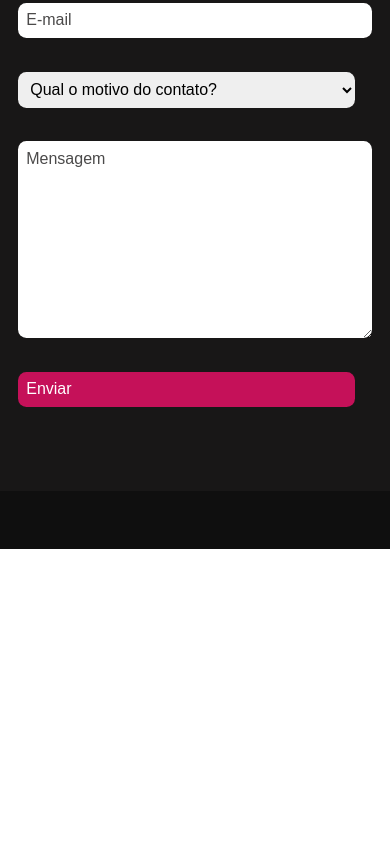
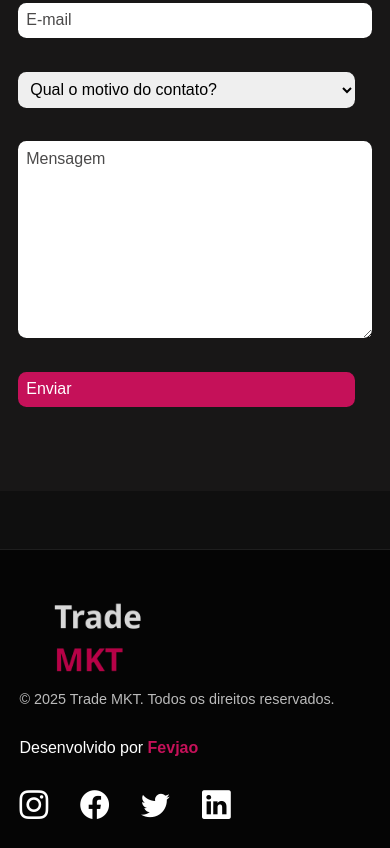
Before and after one commit to afterbx/TradeMKT, a plain HTML site: page index.html in a window 390 px wide. Shown: the part 5015-5863 px from the top of the page. Before the commit the page ends 5564 px from the top, so only its background shows below. Drawn offline with nearby package versions, Linux system fonts and the light colour scheme.

Commit message:
FEAT footer adicionado, site pre pronto falta responsividade

```diff
--- a/index.html
+++ b/index.html
@@ -189,7 +189,22 @@
      </section>
      <!-- Fim contato/ formulário -->
 
+     <!-- Inicio footer -->
+      <footer>
+        <div id="footer-content">
+            <div id="logo-footer"><img src="asssets/imagens/trrade-removebg-preview.png" alt="Logo Trade" width="150px">
+            <p id="texto-footer">© 2025 Trade MKT. Todos os direitos reservados.</p></div>
+            <div id="developer"><p>Desenvolvido por <a href="https://linkedin.com/in/fevjao" target="_blank">Fevjao</a></div>
+            <div id="redes-sociais">
+                <a href="https://instagram.com/fevjao" target="_blank"><i class="bi bi-instagram"></i></a>
+                <a href="https://facebook.com" target="_blank"><i class="bi bi-facebook"></i></a>
+                <a href="https://twitter.com" target="_blank"><i class="bi bi-twitter"></i></a>
+                <a href="https://linkedin.com" target="_blank"><i class="bi bi-linkedin"></i></a>
 
+            </div>
+
+      </footer>
+      <!-- fim footer -->
 
     <!-- Botão Whatsapp -->
      <a href="https://wa.me/551140028922?text=Olá,%20quero%20conhecer%20mais%20sobre%20seus%20serviços!" target="_blank"><i class="bi bi-whatsapp" style="position: fixed; width: 100px; height: 100px; right: 1px; bottom: 10px; color: green; font-size: 3.5rem;"></i></a>
```
